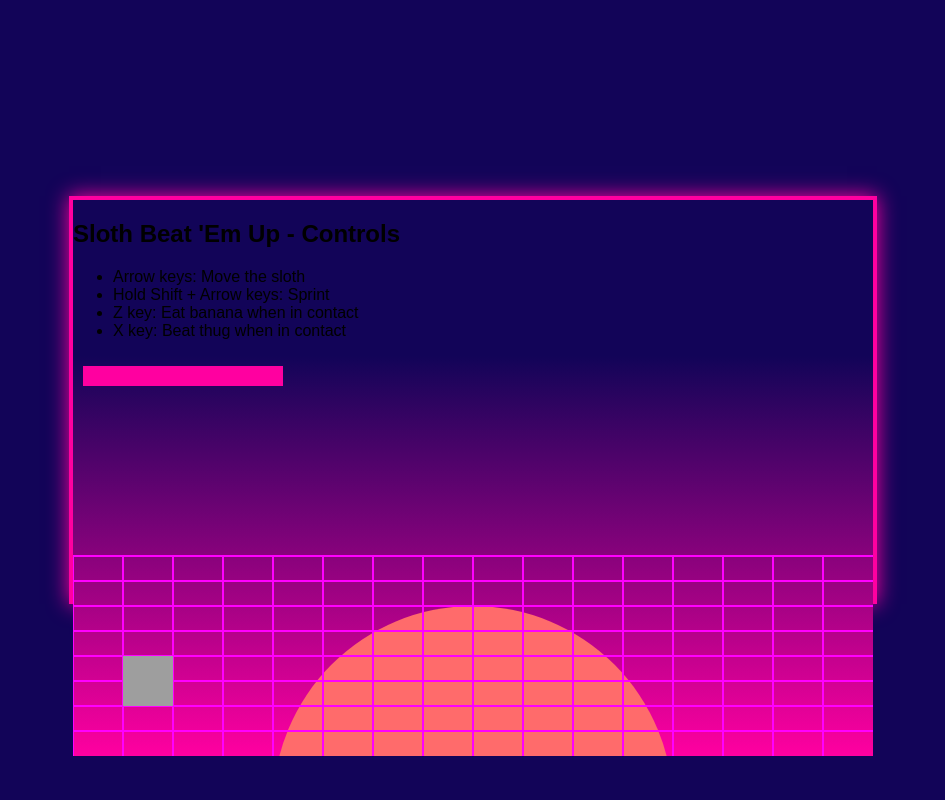
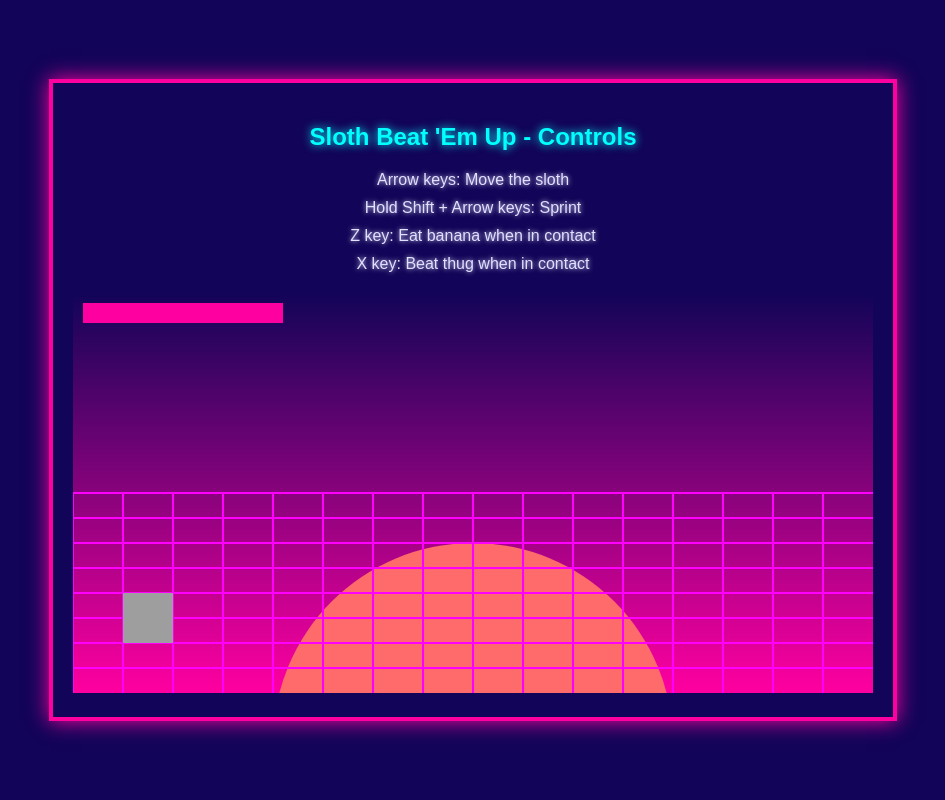
Before and after one commit to syafiqrahman88/side-scroll-game, a Flask app: page / in a window 1280 px wide. Shown: the whole page, without its empty margins (167-1112 px from the left). Run offline with Flask 2, Linux system fonts and the light colour scheme.

Commit message:
Update style.css

```diff
--- a/static/css/style.css
+++ b/static/css/style.css
@@ -5,18 +5,40 @@ body {
     display: flex;
     justify-content: center;
     align-items: center;
-    height: 100vh;
+    min-height: 100vh;
     font-family: 'Arial', sans-serif;
+    color: #e0e0ff;
 }
 
 #game-container {
     width: 800px;
-    height: 400px;
     border: 4px solid #ff00a0;
     box-shadow: 0 0 20px #ff00a0;
+    padding: 20px;
+    background-color: rgba(18, 4, 88, 0.8);
+}
+
+#instructions {
+    margin-bottom: 20px;
+    text-align: center;
+}
+
+#instructions h2 {
+    color: #00ffff;
+    text-shadow: 0 0 10px #00ffff;
+}
+
+#instructions ul {
+    list-style-type: none;
+    padding: 0;
+}
+
+#instructions li {
+    margin: 10px 0;
+    text-shadow: 0 0 5px #e0e0ff;
 }
 
 #game-canvas {
     width: 100%;
-    height: 100%;
+    height: 400px;
 }
```
